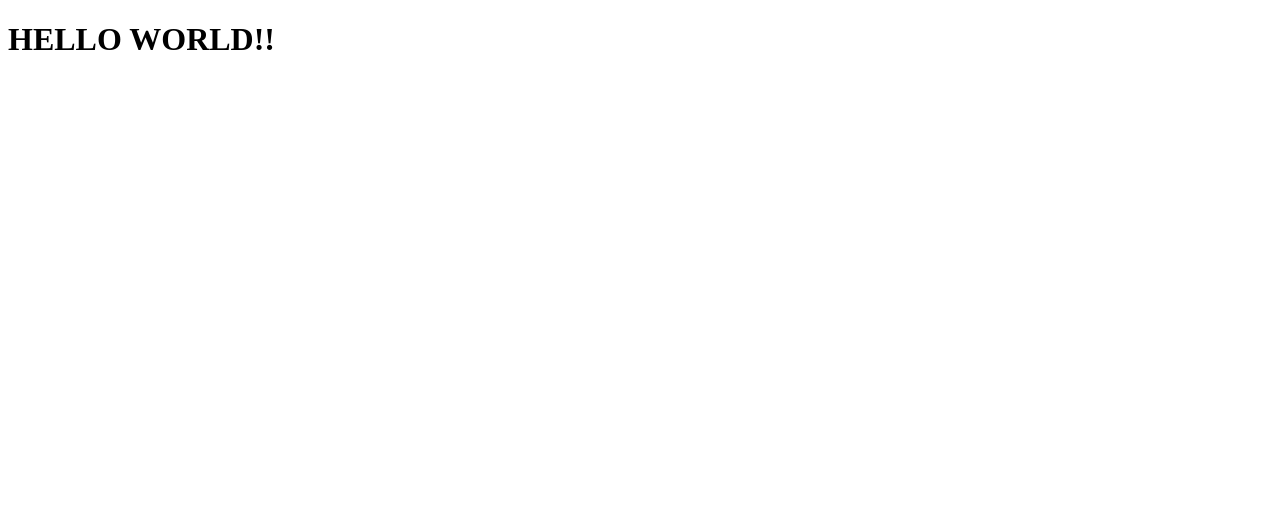
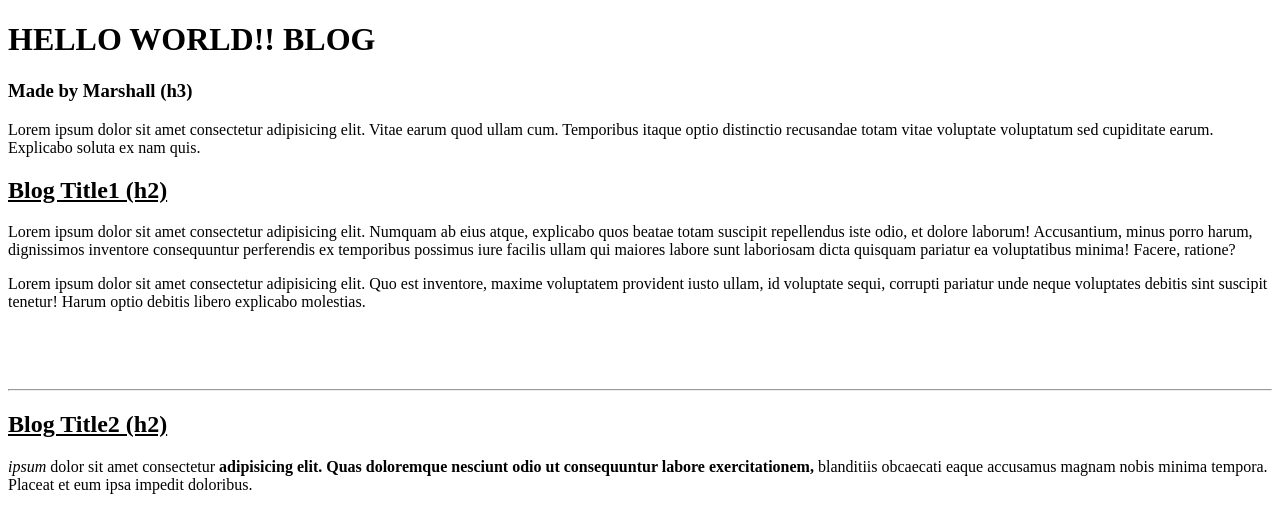
Before and after one commit to Marshvp/odinhtml, a plain HTML site: page index.html in a window 1280 px wide. Drawn offline with Linux system fonts and the light colour scheme.

Commit message:
htmlblog1

```diff
--- a/index.html
+++ b/index.html
@@ -6,6 +6,20 @@
     <title>HELLO WORLD</title>
 </head>
 <body>
-    <h1>HELLO WORLD!!</h1>
+    <h1>HELLO WORLD!! BLOG</h1>
+
+    <h3>Made by Marshall (h3)</h3>
+    <p>Lorem ipsum dolor sit amet consectetur adipisicing elit. Vitae earum quod ullam cum. Temporibus itaque optio distinctio recusandae totam vitae voluptate voluptatum sed cupiditate earum. Explicabo soluta ex nam quis.</p>
+
+    <h2><u>Blog Title1 (h2)</u></h2>
+    <p>Lorem ipsum dolor sit amet consectetur adipisicing elit. Numquam ab eius atque, explicabo quos beatae totam suscipit repellendus iste odio, et dolore laborum! Accusantium, minus porro harum, dignissimos inventore consequuntur perferendis ex temporibus possimus iure facilis ullam qui maiores labore sunt laboriosam dicta quisquam pariatur ea voluptatibus minima! Facere, ratione?</p>
+
+    <p>Lorem ipsum dolor sit amet consectetur adipisicing elit. Quo est inventore, maxime voluptatem provident iusto ullam, id voluptate sequi, corrupti pariatur unde neque voluptates debitis sint suscipit tenetur! Harum optio debitis libero explicabo molestias.</p>
+    <br><br><br>
+    <hr>
+    <h2><u>Blog Title2 (h2)</u></h2>
+    <p> <em>ipsum</em> dolor sit amet consectetur <strong>adipisicing elit. Quas doloremque nesciunt odio ut consequuntur labore exercitationem,</strong> blanditiis obcaecati eaque accusamus magnam nobis minima tempora. Placeat et eum ipsa impedit doloribus.</p>
+
+
 </body>
 </html>
```
